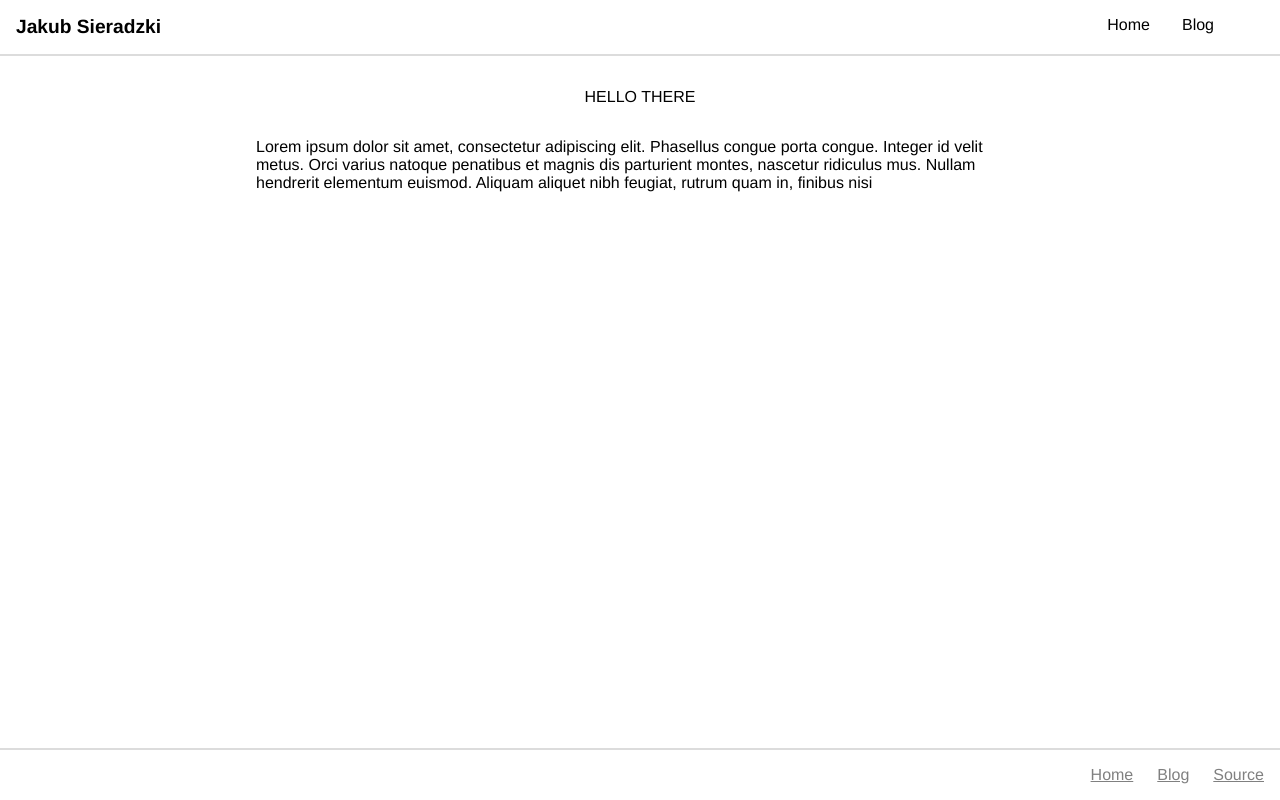
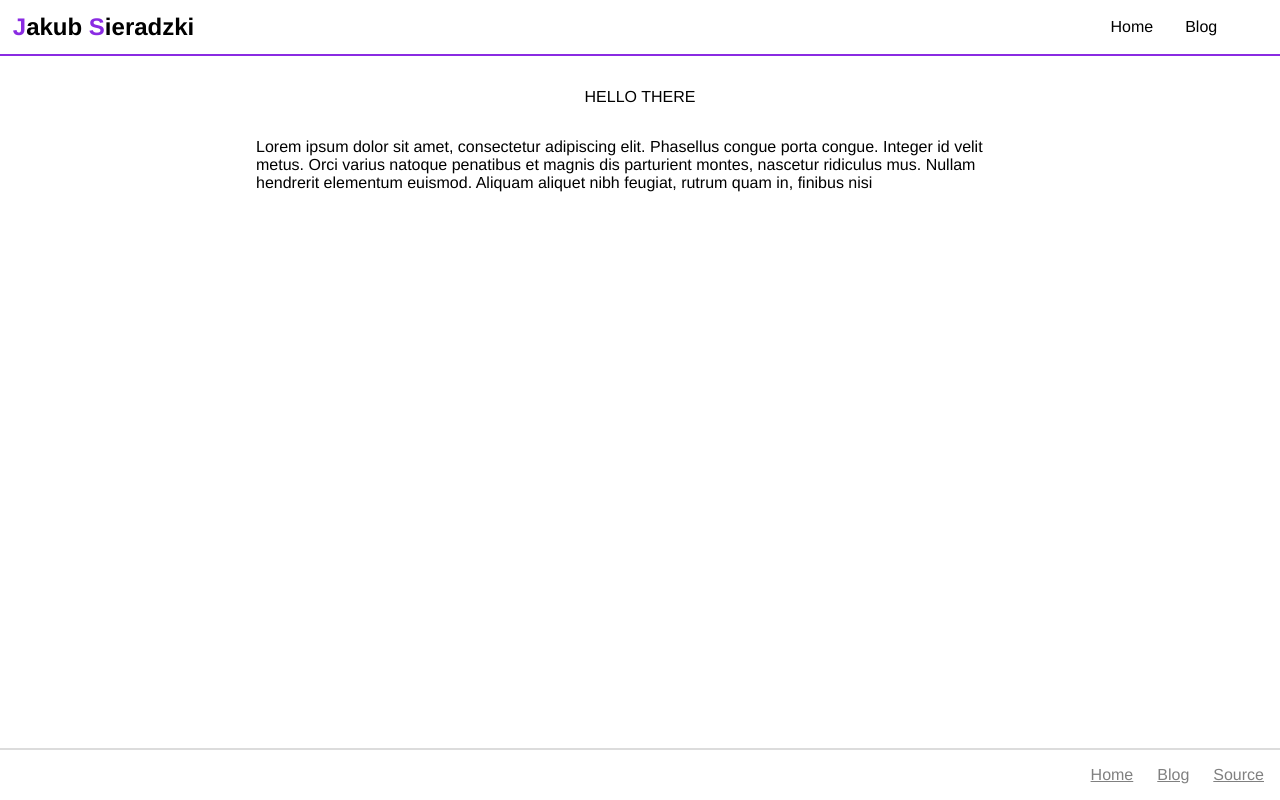
Before and after one commit to jakubsieradzki/mysite, an Eleventy site: page src/index.njk in a window 1280 px wide. Built offline with nearby package versions, Linux system fonts and the light colour scheme; Eleventy itself is replaced by a stand-in of ours; files that its build step writes are made by us from their sources.

Commit message:
minor css changes

```diff
--- a/src/_includes/base.njk
+++ b/src/_includes/base.njk
@@ -10,7 +10,7 @@
   </head>
   <body>
     <header id="main-header">
-      <a id="name-link" href="/">Jakub Sieradzki</a>
+      <a id="name-link" href="/"><span>J</span>akub <span>S</span>ieradzki</a>
       <nav class="header-nav">
         <a href="/">Home</a>
         <a href="/blog">Blog</a>
--- a/src/css/base.css
+++ b/src/css/base.css
@@ -6,7 +6,7 @@
 html,
 body {
   height: 100%;
-  font-family: Helvetica, sans-serif
+  font-family: Source Sans Pro, Helvetica, sans-serif;
 }
 
 body {
@@ -21,8 +21,8 @@
   display: flex;
   justify-content: space-between;
 
-  padding: 1rem;
-  border-bottom: 2px solid gainsboro;
+  padding: 0.8rem;
+  border-bottom: 2px solid blueviolet;
 }
 
 header a {
@@ -30,15 +30,31 @@
   color: black;
 }
 
+
+@keyframes color-animation {
+  0% { color: black; }
+  50% { color: blueviolet; }
+  100% { color: black; }
+}
+
 #name-link {
   font-weight: 700;
-  font-size: larger;
+  font-size: x-large;
+}
+#name-link:hover {
+  animation-name: color-animation;
+  animation-duration: 4s;
+}
+
+#name-link span {
+  color: blueviolet;
 }
 
 .header-nav {
   margin-right: 50px;
   display: flex;
   gap: 2rem;
+  align-items: center;
 }
 
 main {
```
